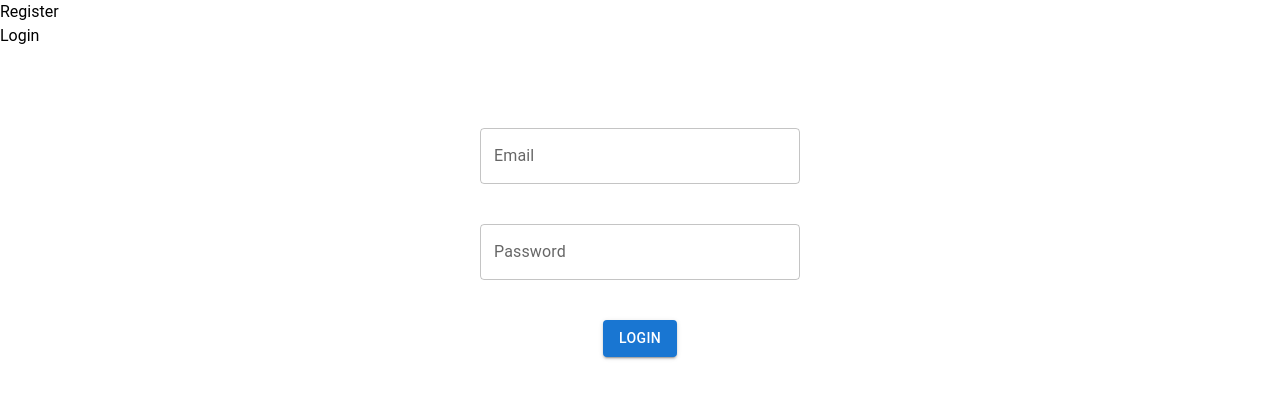
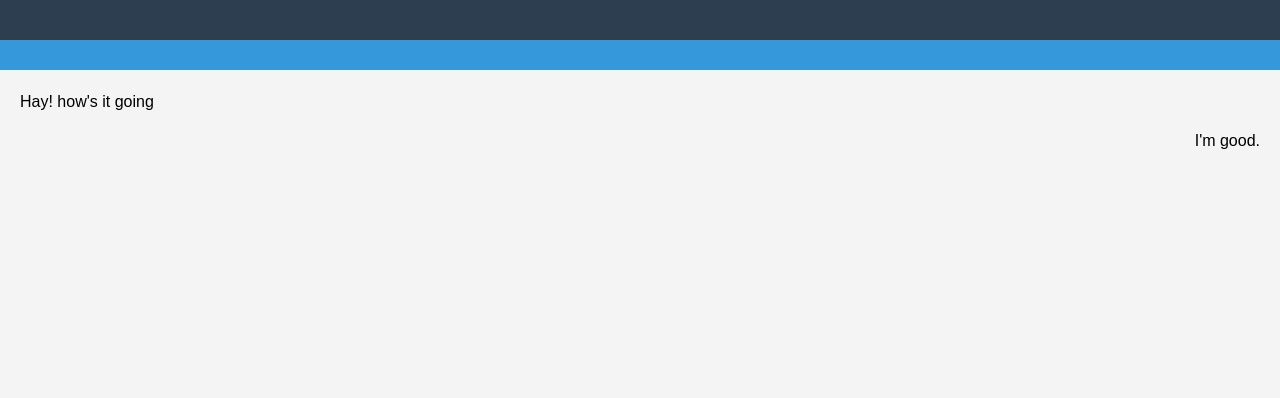
Before and after one commit to waqarakrambhutta/Chat-app, a React (Create React App) app: page /login in a window 1280 px wide. Shown: the top 398 px of the page. Built offline with nearby package versions, Linux system fonts and the light colour scheme.

Commit message:
Creating GUI

```diff
--- a/src/App.css
+++ b/src/App.css
@@ -1,38 +1,46 @@
-.App {
-  text-align: center;
+body{
+  font-family: Arial, sans-serif;
+  margin: 0;
+  padding: 0;
+  background: #f4f4f4;
+  }
+
+  .sidebar{
+    flex: 1;
+    background-color: #2c3e50;
+    color: #ffffff;
+    padding: 20px;
+    overflow-y: auto;
+  }
+
+  .chat-area{
+   flex: 3;
+   display: flex;
+   flex-direction: column;
+  }
+
+  .chat-header{
+    background-color: #3498db;
+    color: #ffffff;
+    padding: 15px;
+    text-align: center;
+  }
+
+.messages{
+  flex: 1;
+  padding: 20px;
+  overflow-y: auto;
 }
 
-.App-logo {
-  height: 40vmin;
-  pointer-events: none;
+.message{
+  margin-bottom: 15px;
 }
 
-@media (prefers-reduced-motion: no-preference) {
-  .App-logo {
-    animation: App-logo-spin infinite 20s linear;
-  }
+.sent{
+  display: flex;
+  justify-content: flex-end;
 }
-
-.App-header {
-  background-color: #282c34;
-  min-height: 100vh;
+.recieved{
   display: flex;
-  flex-direction: column;
-  align-items: center;
-  justify-content: center;
-  font-size: calc(10px + 2vmin);
-  color: white;
+  justify-content: flex-start;
 }
-
-.App-link {
-  color: #61dafb;
-}
-
-@keyframes App-logo-spin {
-  from {
-    transform: rotate(0deg);
-  }
-  to {
-    transform: rotate(360deg);
-  }
-}
--- a/src/App.tsx
+++ b/src/App.tsx
@@ -1,19 +1,25 @@
 import React from 'react'
+import './App.css'
 import Login from './components/Login'
 import Navbar from './components/Navbar'
 import {BrowserRouter,Routes,Route} from 'react-router-dom'
 import Register from './components/Register'
+import Sidebar from './components/Sidebar'
+import Chatarea from './components/Chatarea'
 
 const App = () => {
   return (
    <>
-   <BrowserRouter>
+   <Sidebar/>
+   <Chatarea/>
+
+   {/* <BrowserRouter>
    <Navbar/>
     <Routes>
       <Route path='/login' element={<Login/>}></Route>
       <Route path='/register' element={<Register/>}></Route>
     </Routes>
-   </BrowserRouter>
+   </BrowserRouter> */}
    </>
   )
 }
--- /dev/null
+++ b/src/components/Chatarea.tsx
@@ -0,0 +1,16 @@
+import React from "react";
+import Message from "./Message";
+
+const Chatarea = () => {
+  return (
+    <div className="chat-area ">
+      <div className="chat-header"></div>
+      <div className="messages">
+        <Message text="Hay! how's it going" sent=''/>
+        <Message text="I'm good." sent="recieved"/>
+      </div>
+    </div>
+  );
+};
+
+export default Chatarea;
--- /dev/null
+++ b/src/components/Message.tsx
@@ -0,0 +1,14 @@
+import React from "react";
+
+interface info {
+  text: any;
+  sent: any;
+}
+
+const Message = ({ text, sent }: info) => {
+  return <div className={`message ${sent ? "sent" : "recieved"}`}>
+    <div className="message-bubble">{text}</div>
+  </div>;
+};
+
+export default Message;
--- /dev/null
+++ b/src/components/MessageInput.tsx
@@ -0,0 +1,9 @@
+import React from 'react'
+
+const MessageInput = () => {
+  return (
+    <div>MessageInput</div>
+  )
+}
+
+export default MessageInput
--- /dev/null
+++ b/src/components/Sidebar.tsx
@@ -0,0 +1,9 @@
+import React from 'react'
+
+const Sidebar = () => {
+  return (
+    <div className='sidebar'></div>
+  )
+}
+
+export default Sidebar
```
